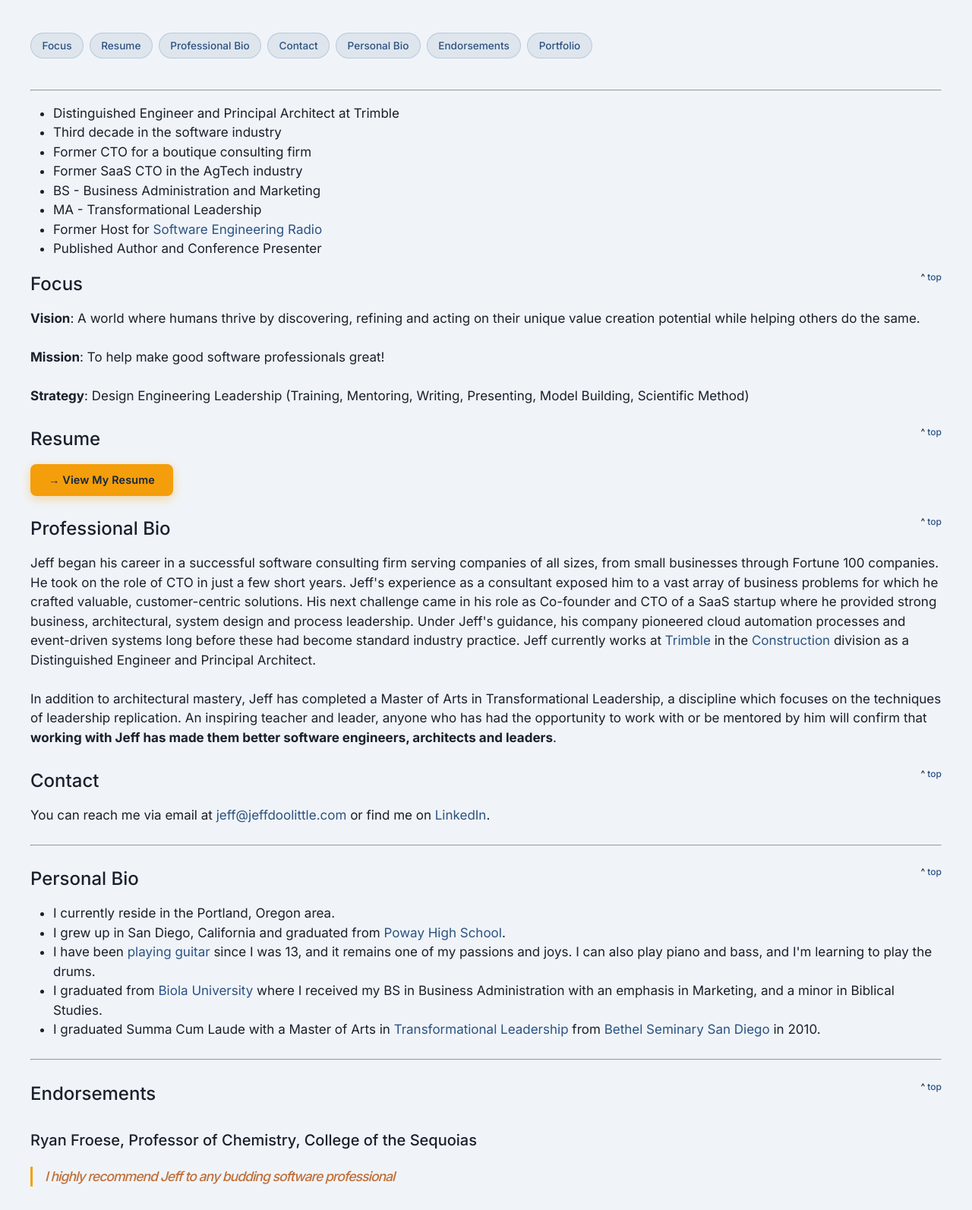
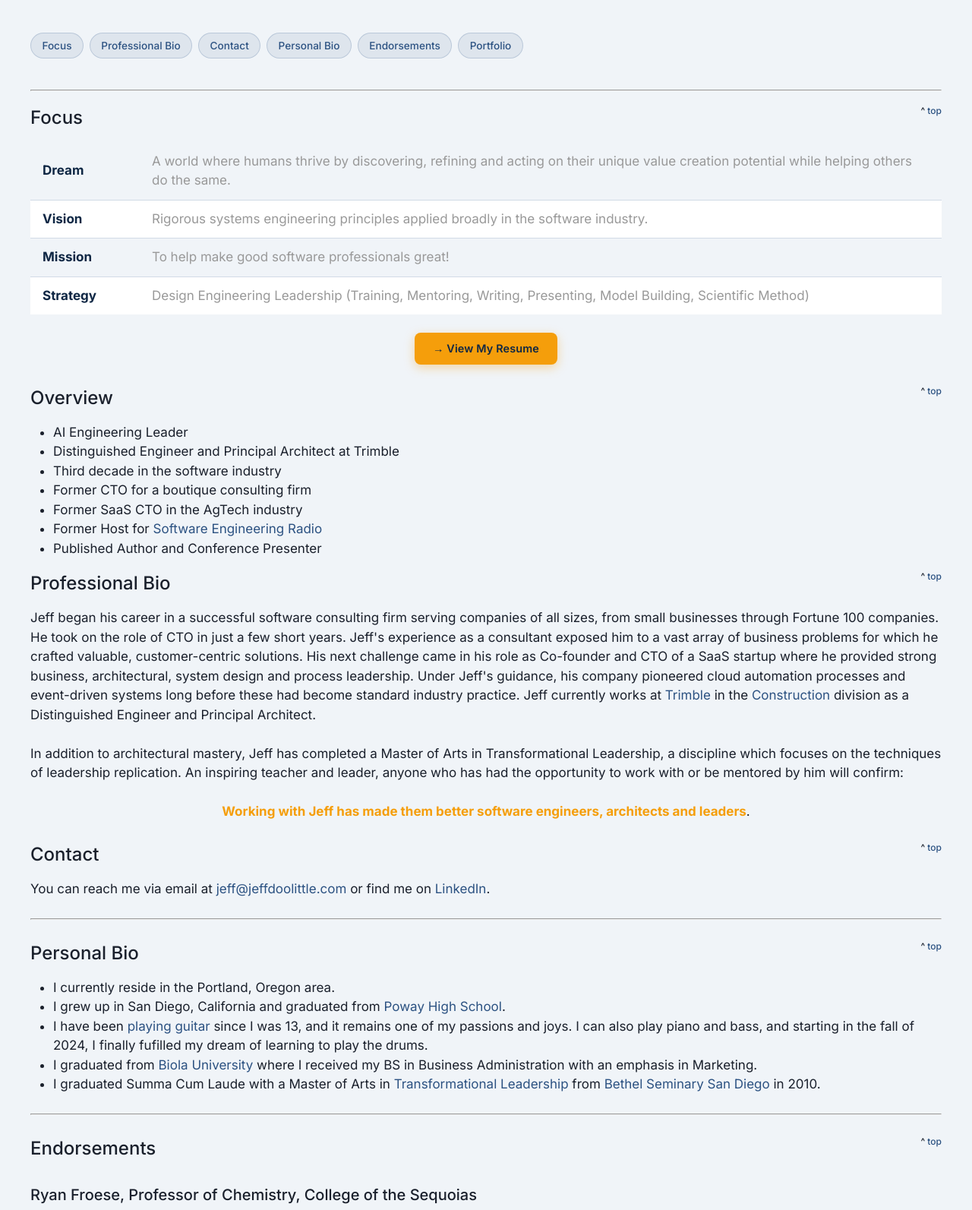
Before and after one commit to jeffdoolittle/jeffdoolittle.github.com, an Astro site: page /about in a window 1280 px wide. Shown: the part 280-1873 px from the top of the page at 76% size. Built offline with nearby package versions, Linux system fonts and the light colour scheme; Astro itself is replaced by a stand-in of ours.

Commit message:
fix: amber colors, solution-design images, cultural-alignment SVG redesign, misc content fixes (#41 #42)
- Replace hardcoded #c06f39 orange with var(--amber) in Endorsements and Portfolio
- Add public/assets/solution-design/ SVGs (were at wrong path /solution-design/) closes #42
- Redesign cultural-alignment.svg: transparent bg, site-neutral colors, sharp Tactics rect, angled Values text
- Update cultural-alignment post to use SVG instead of JPG
- Fix ConstraintsSeries.astro: convert markdown to HTML so Astro renders it
- Fix PlatformCon 2023 URL to use 2023.platformcon.com subdomain
- Remove extra hr from publications page

```diff
--- a/src/components/Endorsements.astro
+++ b/src/components/Endorsements.astro
@@ -7,7 +7,7 @@ const { endorsements } = endorsementsData as { endorsements: Array<{ reference:
 {endorsements.map(e => (
   <>
     <h3>{e.reference}</h3>
-    <blockquote><h4 style="color: #c06f39">{e.tagLine}</h4></blockquote>
+    <blockquote><h4 style="color: var(--amber)">{e.tagLine}</h4></blockquote>
     <div set:html={e.content} />
   </>
 ))}
--- a/src/components/Portfolio.astro
+++ b/src/components/Portfolio.astro
@@ -7,7 +7,7 @@ const { projects } = portfolioData as { projects: Array<{ title: string; summary
 {projects.map(p => (
   <>
     <h3>{p.title}</h3>
-    <blockquote><h4 style="color: #c06f39">{p.summary}</h4></blockquote>
+    <blockquote><h4 style="color: var(--amber)">{p.summary}</h4></blockquote>
     <div set:html={p.content} />
   </>
 ))}
--- a/src/content/blog/2021-03-05-the-five-factor-model-of-cultural-alignment.md
+++ b/src/content/blog/2021-03-05-the-five-factor-model-of-cultural-alignment.md
@@ -26,9 +26,7 @@ In a similar fashion, a lack of cultural alignment leads to negative outcomes fo
 
 Mechanics use diagnostic tools and standard practices to realign your car. The Five-factor Cultural Alignment Model provides similar benefits for organizational and team leaders.
 
-<a href="/assets/cultural-alignment.jpg" style="display: block; margin-left: auto; margin-right: auto; width: 50%" class="lightbox-image current" title="Vision, Mission, Strategies, Tactics, Values">
-    <img src="/assets/cultural-alignment.jpg" alt="Vision, Mission, Strategies, Tactics, Values">
-</a>
+<img src="/assets/cultural-alignment.svg" alt="Vision, Mission, Strategies, Tactics, Values" style="display: block; margin-left: auto; margin-right: auto; width: 50%"/>
 
 [**Values**](#values) are the guide rails of organizational culture. They provide *perspective and guidance* from the highest level all the way down to the most granular and tactical level.
 
--- a/src/content/blog/2022-02-23-the-tao-of-software-architecture-an-introduction.md
+++ b/src/content/blog/2022-02-23-the-tao-of-software-architecture-an-introduction.md
@@ -8,9 +8,6 @@ image:  /assets/20220109_144136.jpg
 image_alt: "Portland: Pearl District"
 published: true
 ---
-
-- TOC
-
 
 ## Executive Summary
 
--- a/src/content/blog/2023-06-08-unleash-the-power-of-technical-empathy.md
+++ b/src/content/blog/2023-06-08-unleash-the-power-of-technical-empathy.md
@@ -11,12 +11,12 @@ published: true
 
 ## PlatformCon 2023
 
-I'm excited to be part of an amazing line up of presenters for [PlatformCon 2023](https://platformcon.com/talks/unleash-the-power-of-technical-empathy) June 8-9, 2023. My talk is about how to [*Unleash the Power of Technical Empathy*](https://platformcon.com/talks/unleash-the-power-of-technical-empathy). The presentation is hosted on YouTube so you can watch it any time during or after the conference.
+I'm excited to be part of an amazing line up of presenters for [PlatformCon 2023](https://2023.platformcon.com/talks/unleash-the-power-of-technical-empathy) June 8-9, 2023. My talk is about how to [*Unleash the Power of Technical Empathy*](https://2023.platformcon.com/talks/unleash-the-power-of-technical-empathy). The presentation is hosted on YouTube so you can watch it any time during or after the conference.
 
 Technical empathy provides a shift in mindset and culture that cultivates greater clarity of responsibility, increases the empowerment of both implementers and integrators, and ultimately helps build and maintain trust between software delivery teams.
 
 Give it a watch and please feel free to share with your colleagues!
 
-[![PlatformCon 2023 - Jeff Doolittle](/assets/platform-con-2023-jeff.png)](https://platformcon.com/talks/unleash-the-power-of-technical-empathy)
+[![PlatformCon 2023 - Jeff Doolittle](/assets/platform-con-2023-jeff.png)](https://2023.platformcon.com/talks/unleash-the-power-of-technical-empathy)
 
 For related content on complexity, software engineering and leadership, check out my other [publications](/publications/#events).
--- a/src/pages/about.astro
+++ b/src/pages/about.astro
@@ -7,7 +7,6 @@ import Portfolio from '../components/Portfolio.astro';
 <Page title="About">
   <PageNav entries={[
     { title: 'Focus', href: '#focus' },
-    { title: 'Resume', href: '#resume' },
     { title: 'Professional Bio', href: '#professional-bio' },
     { title: 'Contact', href: '#contact' },
     { title: 'Personal Bio', href: '#personal-bio' },
@@ -15,30 +14,46 @@ import Portfolio from '../components/Portfolio.astro';
     { title: 'Portfolio', href: '#portfolio' },
   ]} />
 
+  <h2 id="focus">Focus <span style="float: right; vertical-align: center; font-size: .5em">^ <a href="#top">top</a></span></h2>
+
+  <table style="width:100%; border-collapse: collapse; margin-bottom: 0.5rem;">
+    <tbody>
+      <tr style="border-bottom: 1px solid var(--section-border);">
+        <td style="padding: 0.75rem 1rem; font-weight: 700; color: var(--section-title); white-space: nowrap; width: 7rem;">Dream</td>
+        <td style="padding: 0.75rem 1rem;">A world where humans thrive by discovering, refining and acting on their unique value creation potential while helping others do the same.</td>
+      </tr>
+      <tr style="border-bottom: 1px solid var(--section-border);">
+        <td style="padding: 0.75rem 1rem; font-weight: 700; color: var(--section-title); white-space: nowrap;">Vision</td>
+        <td style="padding: 0.75rem 1rem;">Rigorous systems engineering principles applied broadly in the software industry.</td>
+      </tr>
+      <tr style="border-bottom: 1px solid var(--section-border);">
+        <td style="padding: 0.75rem 1rem; font-weight: 700; color: var(--section-title); white-space: nowrap;">Mission</td>
+        <td style="padding: 0.75rem 1rem;">To help make good software professionals great!</td>
+      </tr>
+      <tr>
+        <td style="padding: 0.75rem 1rem; font-weight: 700; color: var(--section-title); white-space: nowrap;">Strategy</td>
+        <td style="padding: 0.75rem 1rem;">Design Engineering Leadership (Training, Mentoring, Writing, Presenting, Model Building, Scientific Method)</td>
+      </tr>
+    </tbody>
+  </table>
+
+  <p style="text-align: center; margin-top: 1.5rem;">
+    <a class="btn btn-primary" href="/assets/resume.pdf" target="_blank" rel="noopener noreferrer">
+      &#8594; View My Resume
+    </a>
+  </p>
+
+  <h2 id="overview">Overview <span style="float: right; vertical-align: center; font-size: .5em">^ <a href="#top">top</a></span></h2>
+
   <ul>
+    <li>AI Engineering Leader</li>
     <li>Distinguished Engineer and Principal Architect at Trimble</li>
     <li>Third decade in the software industry</li>
     <li>Former CTO for a boutique consulting firm</li>
     <li>Former SaaS CTO in the AgTech industry</li>
-    <li>BS - Business Administration and Marketing</li>
-    <li>MA - Transformational Leadership</li>
     <li>Former Host for <a href="https://www.se-radio.net/team/jeff-doolittle/" target="_blank" rel="noopener noreferrer">Software Engineering Radio</a></li>
     <li>Published Author and Conference Presenter</li>
   </ul>
-
-  <h2 id="focus">Focus <span style="float: right; vertical-align: center; font-size: .5em">^ <a href="#top">top</a></span></h2>
-
-  <p><strong>Vision</strong>: A world where humans thrive by discovering, refining and acting on their unique value creation potential while helping others do the same.</p>
-  <p><strong>Mission</strong>: To help make good software professionals great!</p>
-  <p><strong>Strategy</strong>: Design Engineering Leadership (Training, Mentoring, Writing, Presenting, Model Building, Scientific Method)</p>
-
-  <h2 id="resume">Resume <span style="float: right; vertical-align: center; font-size: .5em">^ <a href="#top">top</a></span></h2>
-
-  <p>
-    <a class="btn btn-primary" href="/assets/resume.pdf" target="_blank" rel="noopener noreferrer">
-      &#8594; View My Resume
-    </a>
-  </p>
 
   <h2 id="professional-bio">Professional Bio <span style="float: right; vertical-align: center; font-size: .5em">^ <a href="#top">top</a></span></h2>
 
@@ -47,7 +62,10 @@ import Portfolio from '../components/Portfolio.astro';
       Jeff began his career in a successful software consulting firm serving companies of all sizes, from small businesses through Fortune 100 companies. He took on the role of CTO in just a few short years. Jeff's experience as a consultant exposed him to a vast array of business problems for which he crafted valuable, customer-centric solutions. His next challenge came in his role as Co-founder and CTO of a SaaS startup where he provided strong business, architectural, system design and process leadership. Under Jeff's guidance, his company pioneered cloud automation processes and event-driven systems long before these had become standard industry practice. Jeff currently works at <a href="https://trimble.com" target="_blank" rel="noopener noreferrer">Trimble</a> in the <a href="https://construction.trimble.com/" target="_blank" rel="noopener noreferrer">Construction</a> division as a Distinguished Engineer and Principal Architect.
     </p>
     <p>
-      In addition to architectural mastery, Jeff has completed a Master of Arts in Transformational Leadership, a discipline which focuses on the techniques of leadership replication. An inspiring teacher and leader, anyone who has had the opportunity to work with or be mentored by him will confirm that <strong>working with Jeff has made them better software engineers, architects and leaders</strong>.
+      In addition to architectural mastery, Jeff has completed a Master of Arts in Transformational Leadership, a discipline which focuses on the techniques of leadership replication. An inspiring teacher and leader, anyone who has had the opportunity to work with or be mentored by him will confirm:
+    </p>
+    <p style="text-align: center;">
+      <strong style="color: var(--amber);">Working with Jeff has made them better software engineers, architects and leaders</strong>.
     </p>
   </div>
 
@@ -62,8 +80,8 @@ import Portfolio from '../components/Portfolio.astro';
   <ul>
     <li>I currently reside in the Portland, Oregon area.</li>
     <li>I grew up in San Diego, California and graduated from <a href="https://www.powayusd.com/en-US/Schools/HS/PHS/Home" target="_blank" rel="noopener noreferrer">Poway High School</a>.</li>
-    <li>I have been <a href="/2018/08/04/hope-in-the-dark/">playing guitar</a> since I was 13, and it remains one of my passions and joys. I can also play piano and bass, and I'm learning to play the drums.</li>
-    <li>I graduated from <a href="https://www.biola.edu/" target="_blank" rel="noopener noreferrer">Biola University</a> where I received my BS in Business Administration with an emphasis in Marketing, and a minor in Biblical Studies.</li>
+    <li>I have been <a href="/2018/08/04/hope-in-the-dark/">playing guitar</a> since I was 13, and it remains one of my passions and joys. I can also play piano and bass, and starting in the fall of 2024, I finally fufilled my dream of learning to play the drums.</li>
+    <li>I graduated from <a href="https://www.biola.edu/" target="_blank" rel="noopener noreferrer">Biola University</a> where I received my BS in Business Administration with an emphasis in Marketing.</li>
     <li>I graduated Summa Cum Laude with a Master of Arts in <a href="https://www.bethel.edu/seminary/academics/transformational-leadership/" target="_blank" rel="noopener noreferrer">Transformational Leadership</a> from <a href="https://www.bethel.edu/academics/san-diego/" target="_blank" rel="noopener noreferrer">Bethel Seminary San Diego</a> in 2010.</li>
   </ul>
 
--- a/src/pages/publications.astro
+++ b/src/pages/publications.astro
@@ -50,7 +50,6 @@ const categories = categoriesData as Array<{
             </li>
           ))}
         </ul>
-        <p><hr /></p>
       </>
     );
   })}
```
Also changed, not shown: src/components/ConstraintsSeries.astro (+6 -6 lines), public/assets/cultural-alignment.svg, public/assets/solution-design/solutiondesign_01_orientation_and_focus.svg (added), public/assets/solution-design/solutiondesign_02_questions.svg (added), public/assets/solution-design/solutiondesign_03_restaurant.svg (added), public/assets/solution-design/solutiondesign_04_perspectives.svg (added), public/assets/solution-design/solutiondesign_05_flow.svg (added), public/assets/solution-design/solutiondesign_06_construction_roles.svg (added), public/assets/solution-design/solutiondesign_07_software_architect_roles.svg (added).
